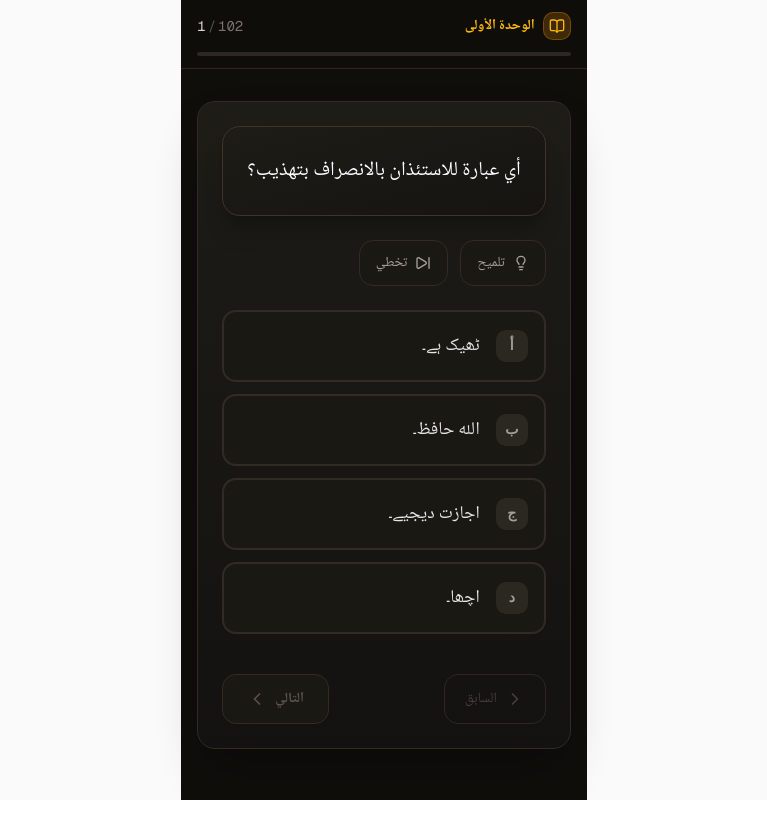
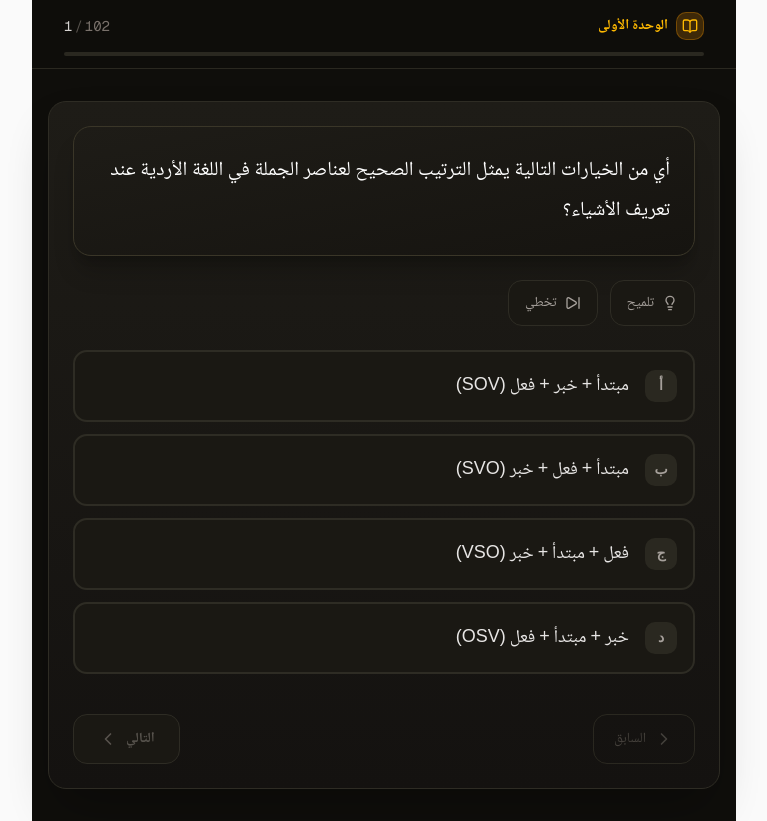
Before and after one commit to langisor/unit-quizzer, a Next.js app: page / in a window 1280 px wide. Shown: the whole page, without its empty margins (256-1023 px from the left). Before the commit the page ends 800 px from the top, so only its background shows below. Built offline with nearby package versions, Linux system fonts and the light colour scheme; a web font is replaced by a local one.

Commit message:
update....

```diff
--- a/src/app/api/quiz/route.ts
+++ b/src/app/api/quiz/route.ts
@@ -1,5 +1,5 @@
 import { NextRequest, NextResponse } from "next/server";
-import { quizService } from "@/lib/services/quiz-service";
+import { quizService } from "@/services/quiz-service";
 
 export async function GET(request: NextRequest) {
   const { searchParams } = new URL(request.url);
--- a/src/components/unit-quizzer/unit-quizzer.tsx
+++ b/src/components/unit-quizzer/unit-quizzer.tsx
@@ -18,31 +18,14 @@ export type AnswerState = {
   hintShown: boolean;
 };
 
-function shuffleArray<T>(array: T[]): T[] {
-  const shuffled = [...array];
-  for (let i = shuffled.length - 1; i > 0; i--) {
-    const j = Math.floor(Math.random() * (i + 1));
-    [shuffled[i], shuffled[j]] = [shuffled[j], shuffled[i]];
-  }
-  return shuffled;
-}
-
-function shuffleQuiz(questions: QuizQuestion[]): QuizQuestion[] {
-  return shuffleArray(questions).map((q) => ({
-    ...q,
-    answerOptions: shuffleArray(q.answerOptions),
-  }));
-}
-
 export default function UnitQuizzer({
   quiz,
   unitTitle = "اختبار الوحدة",
 }: UnitQuizzerProps) {
-  const [shuffledQuiz] = useState(() => shuffleQuiz(quiz));
 
   const [currentIndex, setCurrentIndex] = useState(0);
   const [answerStates, setAnswerStates] = useState<AnswerState[]>(
-    shuffledQuiz.map(() => ({
+    quiz.map(() => ({
       selectedIndex: null,
       revealed: false,
       hintShown: false,
@@ -50,7 +33,7 @@ export default function UnitQuizzer({
   );
   const [finished, setFinished] = useState(false);
 
-  const current = shuffledQuiz[currentIndex];
+  const current = quiz[currentIndex];
   const currentState = answerStates[currentIndex];
 
   const totalAnswered = answerStates.filter((s) => s.revealed).length;
@@ -58,7 +41,7 @@ export default function UnitQuizzer({
     (s, i) =>
       s.revealed &&
       s.selectedIndex !== null &&
-      shuffledQuiz[i].answerOptions[s.selectedIndex].isCorrect,
+      quiz[i].answerOptions[s.selectedIndex].isCorrect,
   ).length;
 
   const handleSelect = useCallback(
@@ -86,13 +69,13 @@ export default function UnitQuizzer({
       ),
     );
     setTimeout(() => {
-      if (currentIndex < shuffledQuiz.length - 1) {
+      if (currentIndex < quiz.length - 1) {
         setCurrentIndex((i) => i + 1);
       } else {
         setFinished(true);
       }
     }, 500);
-  }, [currentIndex, currentState.revealed, current, shuffledQuiz.length]);
+  }, [currentIndex, currentState.revealed, current, quiz.length]);
 
   const handleToggleHint = useCallback(() => {
     setAnswerStates((prev) =>
@@ -103,12 +86,12 @@ export default function UnitQuizzer({
   }, [currentIndex]);
 
   const handleNext = useCallback(() => {
-    if (currentIndex < shuffledQuiz.length - 1) {
+    if (currentIndex < quiz.length - 1) {
       setCurrentIndex((i) => i + 1);
     } else {
       setFinished(true);
     }
-  }, [currentIndex, shuffledQuiz.length]);
+  }, [currentIndex, quiz.length]);
 
   const handlePrev = useCallback(() => {
     if (currentIndex > 0) setCurrentIndex((i) => i - 1);
@@ -117,14 +100,14 @@ export default function UnitQuizzer({
   const handleRestart = useCallback(() => {
     setCurrentIndex(0);
     setAnswerStates(
-      shuffledQuiz.map(() => ({
+      quiz.map(() => ({
         selectedIndex: null,
         revealed: false,
         hintShown: false,
       })),
     );
     setFinished(false);
-  }, [shuffledQuiz]);
+  }, [quiz]);
 
   useEffect(() => {
     const handleKeyDown = (e: KeyboardEvent) => {
@@ -139,12 +122,12 @@ export default function UnitQuizzer({
   if (finished) {
     return (
       <QuizResults
-        total={shuffledQuiz.length}
+        total={quiz.length}
         correct={totalCorrect}
         onRestart={handleRestart}
         unitTitle={unitTitle}
         answerStates={answerStates}
-        quiz={shuffledQuiz}
+        quiz={quiz}
         onReviewQuestion={(i) => {
           setCurrentIndex(i);
           setFinished(false);
@@ -157,7 +140,7 @@ export default function UnitQuizzer({
     <div className="min-h-screen bg-[#0f0e0b] flex flex-col">
       <QuizHeader
         currentIndex={currentIndex}
-        total={shuffledQuiz.length}
+        total={quiz.length}
         unitTitle={unitTitle}
         correctSoFar={totalCorrect}
         answeredSoFar={totalAnswered}
@@ -184,7 +167,7 @@ export default function UnitQuizzer({
                   onNext={handleNext}
                   onPrev={handlePrev}
                   isFirst={currentIndex === 0}
-                  isLast={currentIndex === shuffledQuiz.length - 1}
+                  isLast={currentIndex === quiz.length - 1}
                 />
               </div>
             </motion.div>
--- a/src/lib/repositories/index.ts
+++ b/src/repositories/index.ts
@@ -1,2 +1 @@
 export { quizRepository, QuizRepository } from "./quiz-repository";
-export { quizService, QuizService } from "./quiz-service";
--- a/src/lib/services/quiz-service.ts
+++ b/src/services/quiz-service.ts
@@ -1,5 +1,5 @@
 import { QuizData } from "@/types/quiz";
-import { quizRepository } from "@/lib/repositories/quiz-repository";
+import { quizRepository } from "@/repositories/quiz-repository";
 
 export interface QuizMetadata {
   filename: string;
```
Also changed, not shown: src/repositories/quiz-repository.ts (renamed from src/lib/repositories/quiz-repository.ts), src/services/index.ts (renamed from src/lib/services/index.ts).
